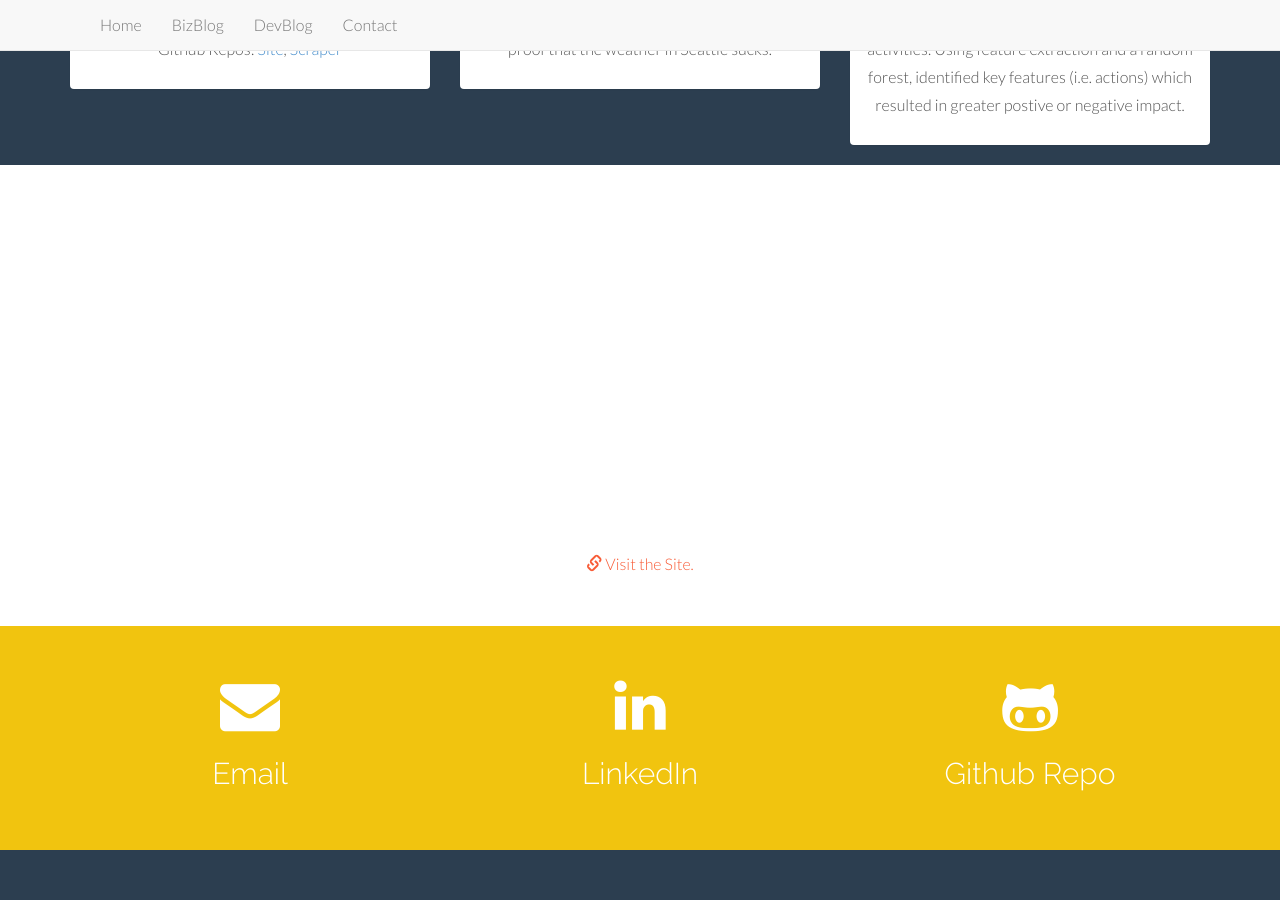
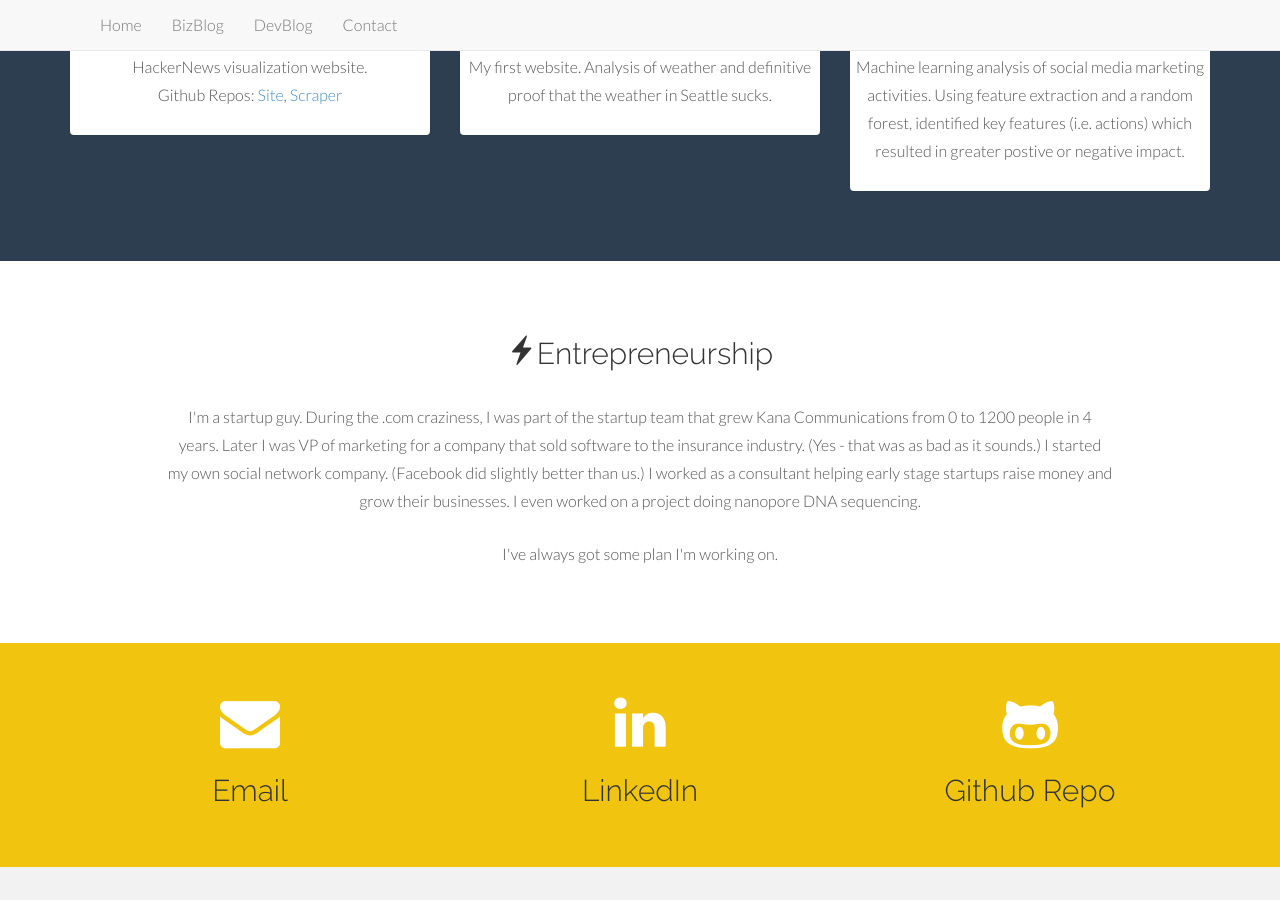
Before and after one commit to rr326/rr326.github.io, a Jekyll site: the page index.html, which Jekyll copies as it is, in a window 1280 px wide and 900 px high, scrolled down 1989 px. Built offline with Jekyll 4.4.1, drawn with Linux system fonts in a browser that asks for light colours; after the commit the page ends 2856 px from its top, so only the background shows below that.

Commit message:
v0 homepage working

```diff
--- a/index.html
+++ b/index.html
@@ -91,37 +91,37 @@
         <!-- /row -->
         <div class="row centered">
             <div class="col-lg-4">
-                <span class="glyphicon glyphicon-briefcase"></span>
+                <a href="#business"><span class="glyphicon glyphicon-briefcase"></span></a>
 
-                <h3>Business Consulting</h3>
+                 <a href="#business"><h3>Business Consulting</h3></a>
 
                 <p>Go-to-market strategy, product marketing, product management, and general startup strategy.</p>
             </div>
 
             <div class="col-lg-4">
-                <span class="glyphicon glyphicon-wrench"></span>
+               <a href="#software"> <span class="glyphicon glyphicon-wrench"></span></a>
 
-                <h3>Software Development</h3>
+               <a href="#software"> <h3>Software Development</h3></a>
 
                 <p>Full-stack web development, backend python dev, data science, analytics, and visualizations.</p>
             </div>
 
             <div class="col-lg-4">
-                <span class="glyphicon glyphicon-flash"></span>
+                <a href="#entrepreneurship"><span class="glyphicon glyphicon-flash"></span></a>
 
-                <h3>Entrepreneurship</h3>
+                <a href="#entrepreneurship"><h3>Entrepreneurship</h3></a>
 
                 <p>I'm always working on my next thing.</p>
             </div>
         </div>
-        <!-- /row -->
     </div>
-    <!-- /container -->
 </div>
 
+<a name="business"></a>
 <div id="w1">
     <div class="container">
         <div class="row centered">
+
             <h2><span class="glyphicon glyphicon-briefcase"></span> Business Consulting</h2>
             <br>
 
@@ -141,22 +141,24 @@
 
         <div class="row">
             <div class="col-lg-4 col-lg-offset-4">
+                <div class="centered">
+                    <p>
+                        Go To Market strategy and execution<br>
+                        Product management<br>
+                        Product marketing<br>
+                        Marketing<br>
+                        Sales<br>
+                        Fundraising
+                    </p>
+                </div>
 
-                <ul>
-                    <li>Go To Market strategy and execution</li>
-                    <li>Product management</li>
-                    <li>Product marketing</li>
-                    <li>Marketing</li>
-                    <li>Sales</li>
-                    <li>Fundraising</li>
-                </ul>
             </div>
         </div>
         <br>
     </div>
-    <!-- /container -->
 </div>
 
+<a name="software"></a>
 <div id="db">
     <div class="container">
         <div class="row centered">
@@ -196,8 +200,9 @@
                 <div class="panel">
                     <div class="card " id="test">
                         <a href='http://weather-explorer.com'><img src="img/weatherexplorer300x300.png" height='300'
-                                                                 width='300'
-                                                  alt="hind-cite.com"></a>
+                                                                   width='300'
+                                                                   alt="hind-cite.com"></a>
+
                         <h3><a href='http://weather-explorer.com'>weather-explorer.com</a></h3>
 
                         <p>My first website. Analysis of weather and definitive proof that the weather in Seattle
@@ -209,45 +214,44 @@
                 <div class="panel">
                     <div class="card " id="test">
                         <img src="img/ml300x300.png" height='300' width='300'
-                                                  alt="machine-learning">
+                             alt="machine-learning">
+
                         <h3>Machine Learning</h3>
 
                         <p>Machine learning analysis of social media marketing activities.
-                        Using feature extraction and a random forest, identified key features (i.e. actions) which
+                            Using feature extraction and a random forest, identified key features (i.e. actions) which
                             resulted in greater postive or negative impact.
                         </p>
                     </div>
                 </div>
             </div>
+        </div>
     </div>
 </div>
 
-<div id="w1">
+<a name="entrepreneurship"></a>
+<div id="w2">
     <div class="container">
         <div class="row centered">
             <h2><span class="glyphicon glyphicon-flash"></span>Entrepreneurship</h2>
             <br>
 
             <div class="col-lg-10 col-lg-offset-1 ">
-                <h3>More about the project.</h3>
+                <p>I'm a startup guy. During the .com craziness, I was part of the startup team that grew Kana Communications from 0 to 1200 people in 4 years. Later I was VP of
+                    marketing for a company that sold software to the insurance industry. (Yes - that was as bad as
+                    it sounds.) I started my own social network company. (Facebook did slightly better than us.) I
+                    worked as a consultant helping early stage startups raise money and grow their businesses. I
+                    even worked on a project doing nanopore DNA sequencing.
+                </p>
 
-                <p>Lorem Ipsum is simply dummy text of the printing and typesetting industry. Lorem Ipsum has been the
-                    industry's standard dummy text ever since the 1500s, when an unknown printer took a galley of type
-                    and scrambled it to make a type specimen book.</p>
+                <p>
+                    I've always got some plan I'm working on.
+                </p>
+            </div>
+        </div>
 
-                <p>It has survived not only five centuries, but also the leap into electronic typesetting, remaining
-                    essentially unchanged.</p>
 
-                <p>Published: November 11, 2013</p>
-
-                <p><a href="http://blacktie.co"><span class="glyphicon glyphicon-link"></span> Visit the Site.</a></p>
-            </div>
-
-        </div>
-        <!-- /row -->
-        <br>
     </div>
-    <!-- /container -->
 </div>
 
 
```
Also changed, not shown: other parts of index.html (+4 -2 lines).
